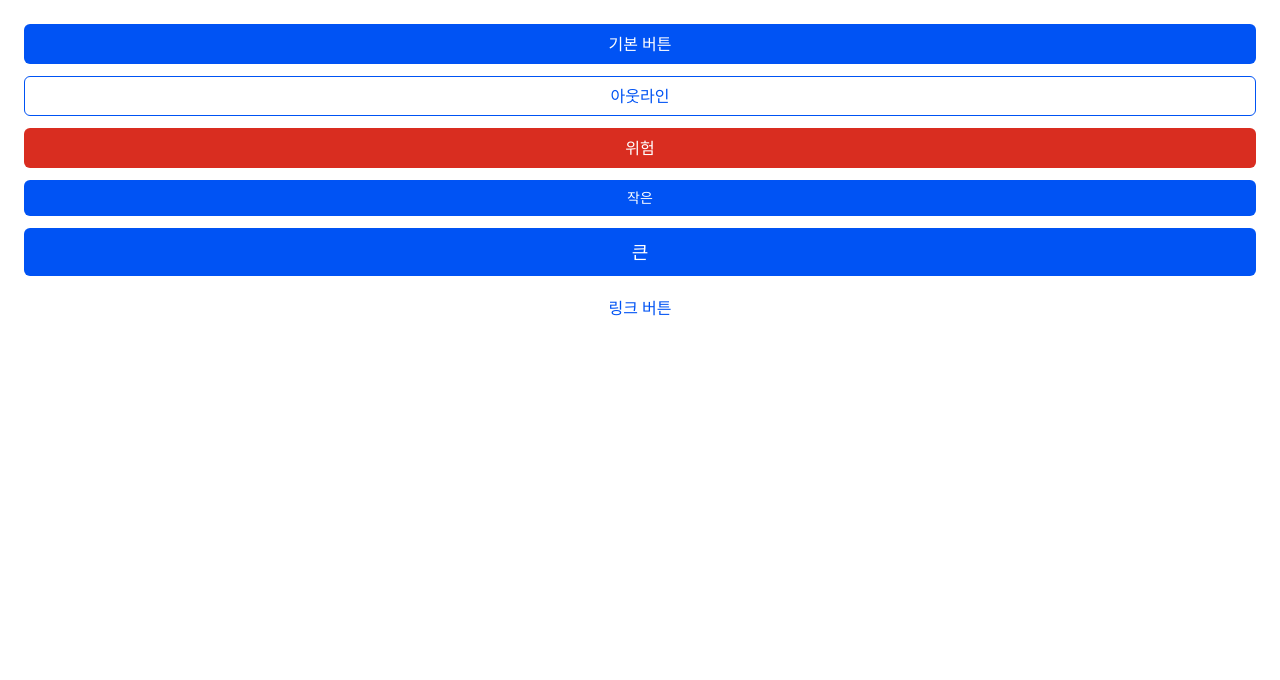
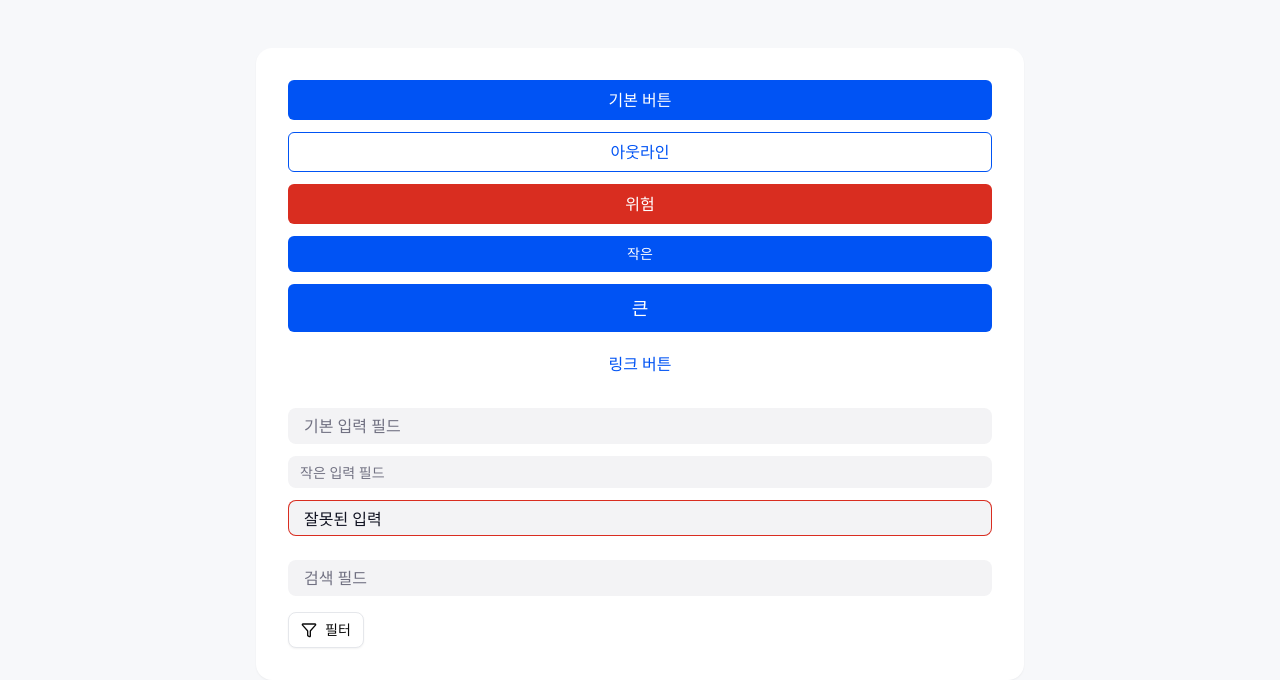
Before and after one commit to GCU-PProject/FE, a React (Vite) app: page / in a window 1280 px wide. Shown: the top 680 px of the page. Built offline with nearby package versions, Linux system fonts and the light colour scheme.

Commit message:
[feat] 예시 페이지에 인풋/필터 드롭다운 배치

```diff
--- a/src/pages/ui/ExamplePage.tsx
+++ b/src/pages/ui/ExamplePage.tsx
@@ -1,14 +1,40 @@
 import { Button } from '@/components/common/button/Button';
+import { Input } from '@/components/common/input/Input';
+import { SearchInput } from '@/components/common/input/SearchInput';
+import { FilterDropdown } from '@/components/common/dropdown/FilterDropdown';
 
 export default function ExamplePage() {
   return (
-    <div className="flex flex-col gap-3 p-6">
+    <div className="min-h-screen bg-[#F7F8FA] py-12">
+      <div className="mx-auto flex w-full max-w-3xl flex-col gap-6 rounded-2xl bg-white p-8 shadow-sm">
+        <section className="flex flex-col gap-3">
           <Button>기본 버튼</Button>
           <Button variant="outline">아웃라인</Button>
           <Button variant="destructive">위험</Button>
           <Button size="sm">작은</Button>
           <Button size="lg">큰</Button>
           <Button variant="link">링크 버튼</Button>
+        </section>
+
+        <section className="flex flex-col gap-3">
+          <Input placeholder="기본 입력 필드" />
+          <Input controlSize="sm" placeholder="작은 입력 필드" />
+          <Input
+            state="error"
+            placeholder="에러 상태"
+            defaultValue="잘못된 입력"
+          />
+        </section>
+
+        <section className="flex flex-col gap-4">
+          <SearchInput placeholder="검색 필드" />
+          <FilterDropdown
+            onApply={(filters) => {
+              console.log('적용된 필터', filters);
+            }}
+          />
+        </section>
+      </div>
     </div>
   );
 }
```
Lines whose indentation alone changed are shown as unchanged.
